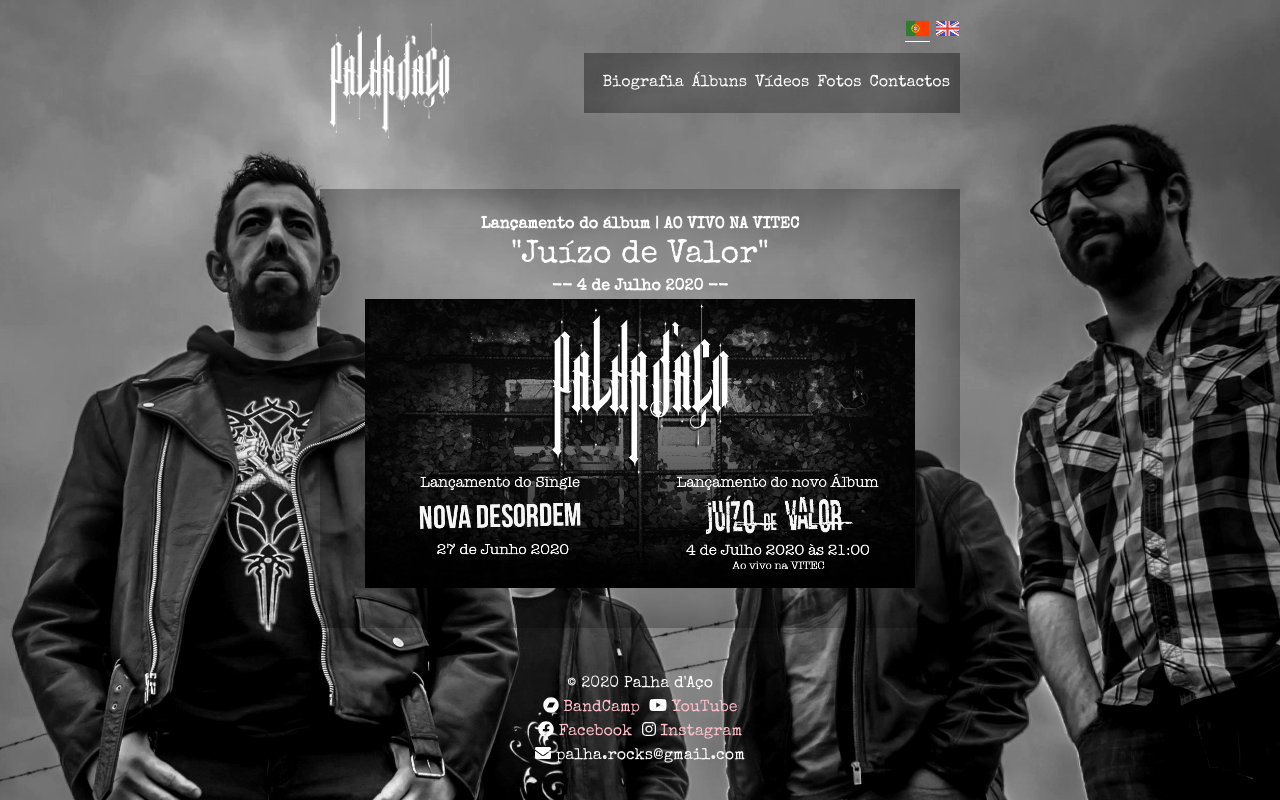
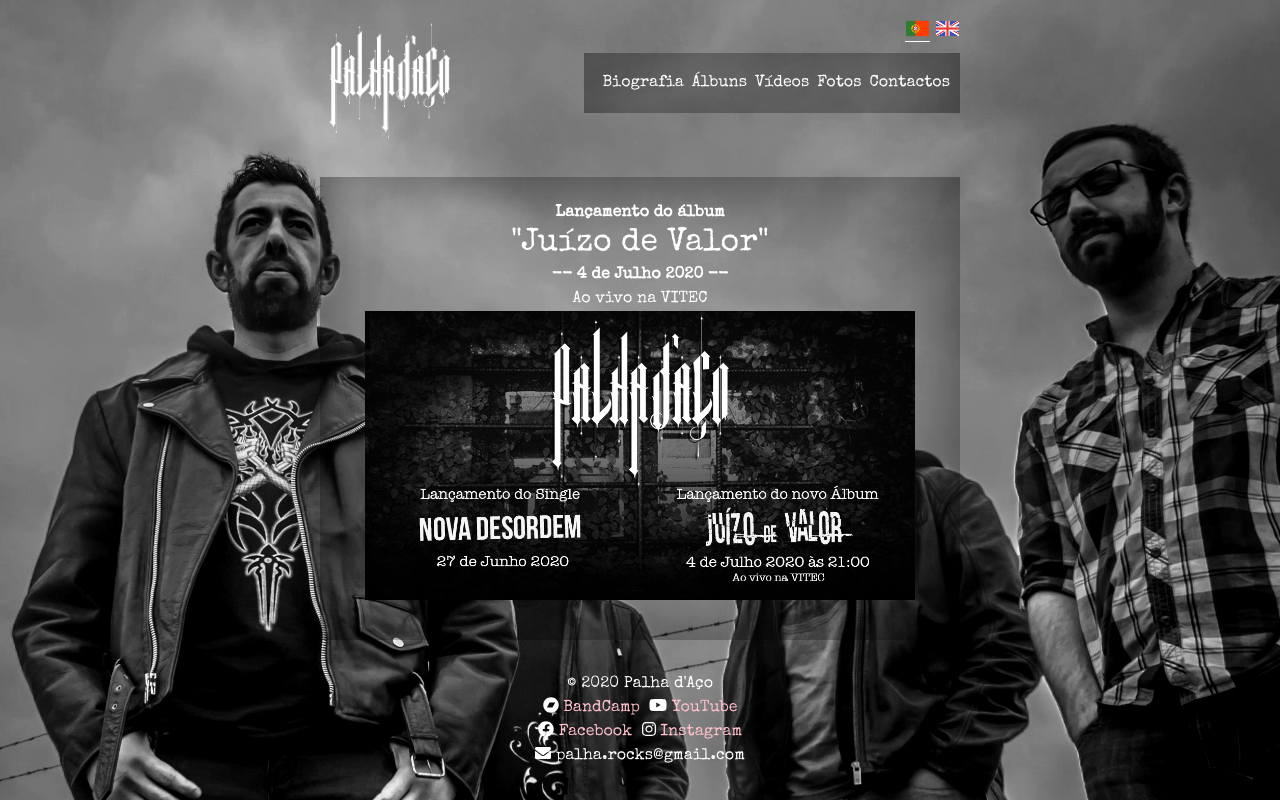
Before and after one commit to fduarte/palha, a React (Create React App) app: page / in a window 1280 px wide. Built offline with nearby package versions, Linux system fonts and the light colour scheme.

Commit message:
Drop a line of text

```diff
--- a/src/components/Home.js
+++ b/src/components/Home.js
@@ -6,11 +6,12 @@ class Home extends React.Component
 
         return(
             <div className="home align-content-center text-center">
-                <strong>Lançamento do álbum | AO VIVO NA VITEC</strong>
+                <strong>Lançamento do álbum</strong>
                 <h2 style={{margin:0, padding:0}}>
                     "Juízo de Valor"
                 </h2>
                 <strong>-- 4 de Julho 2020 --</strong>
+                <br /> Ao vivo na VITEC
                 <p>
                     <a href="https://www.facebook.com/palha.rocks">
                         <img className={"img-fluid"} style={{width: "550px"}} src="/img/Post_Insta.jpg" />
```
